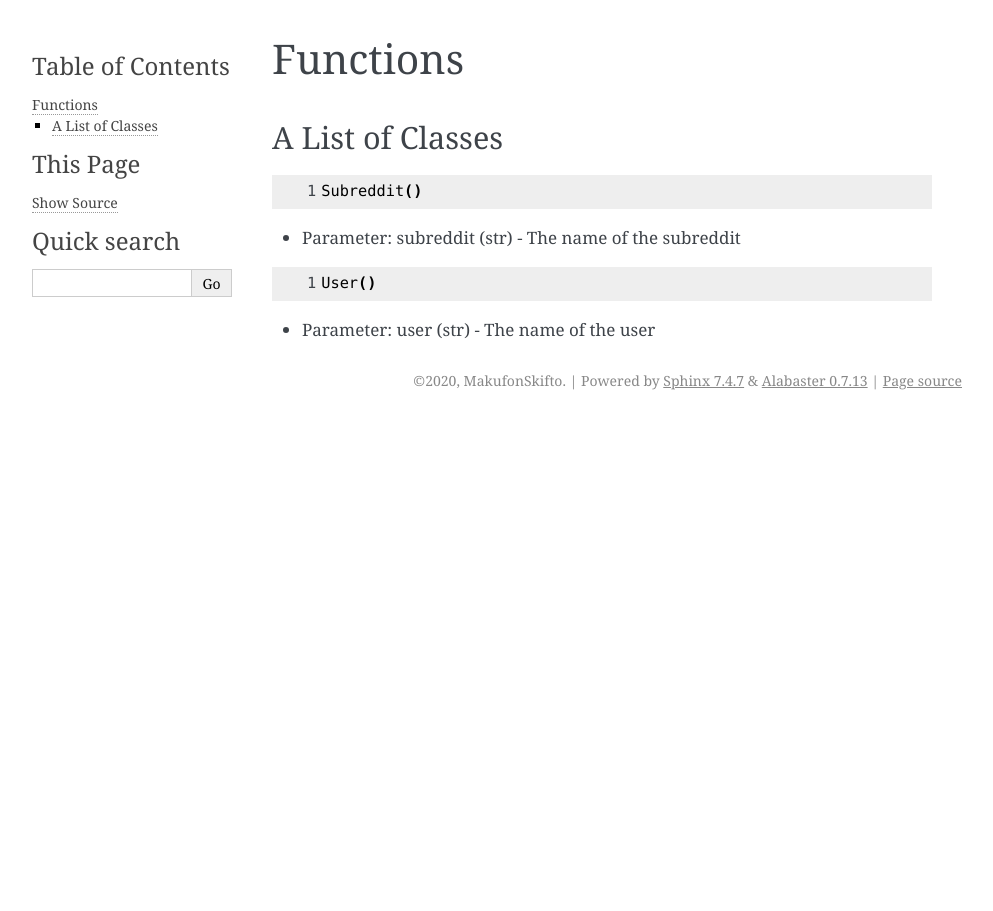
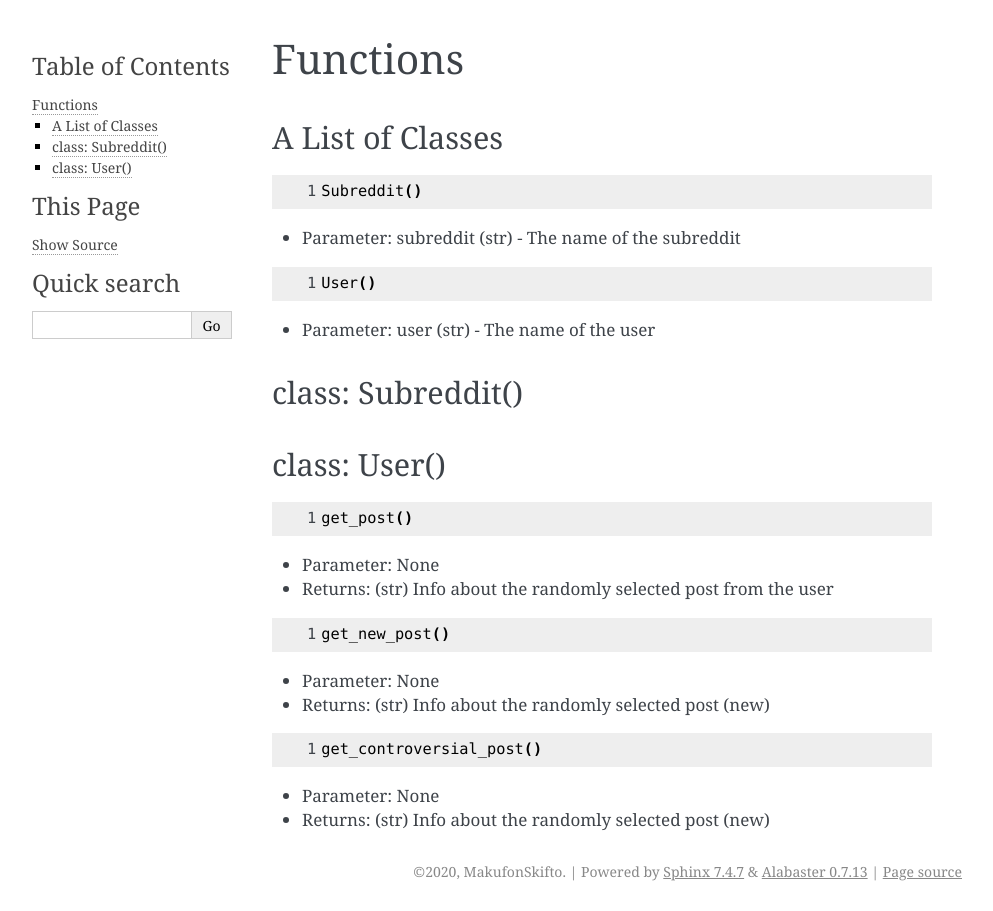
Before and after one commit to mrsrmn/RedditEasy, a Sphinx documentation site: the page built from docs/source/func.rst, in a window 1280 px wide. Shown: the whole page, without its empty margins (148-1141 px from the left). Built offline with Sphinx 7.4.7, drawn with Linux system fonts in a browser that asks for light colours.

Commit message:
Changed the docs a bit

```diff
--- a/docs/source/func.rst
+++ b/docs/source/func.rst
@@ -17,3 +17,39 @@ A List of Classes
   User()
 
 * Parameter: user (str) - The name of the user
+
+class: Subreddit()
+---------------------
+
+
+class: User()
+---------------------
+
+.. code-block::
+  :linenos:
+
+  get_post()
+
+* Parameter: None
+
+* Returns: (str) Info about the randomly selected post from the user
+
+
+.. code-block::
+  :linenos:
+
+  get_new_post()
+
+* Parameter: None
+
+* Returns: (str) Info about the randomly selected post (new)
+
+
+.. code-block::
+  :linenos:
+
+  get_controversial_post()
+
+* Parameter: None
+
+* Returns: (str) Info about the randomly selected post (new)
```
